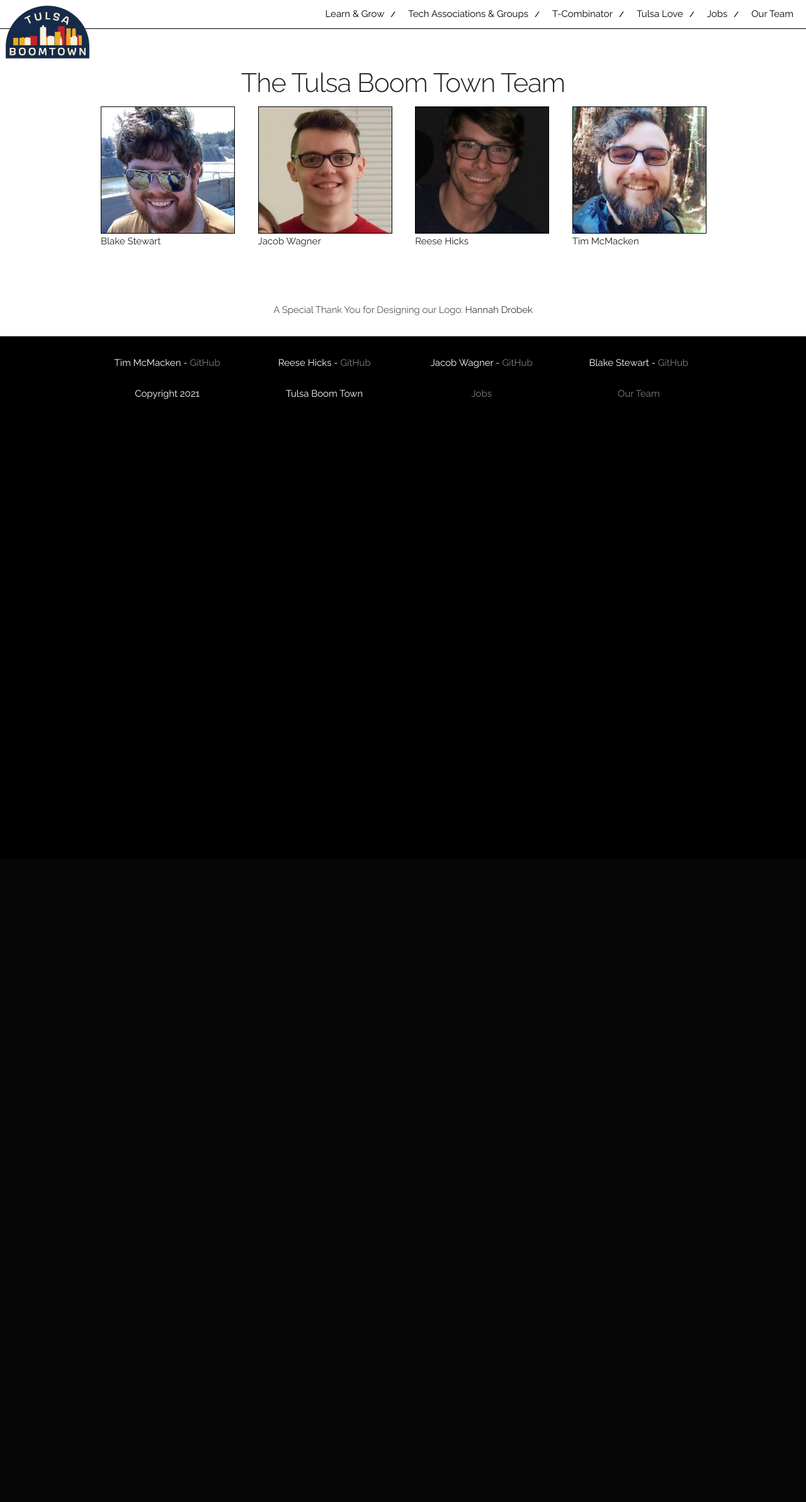
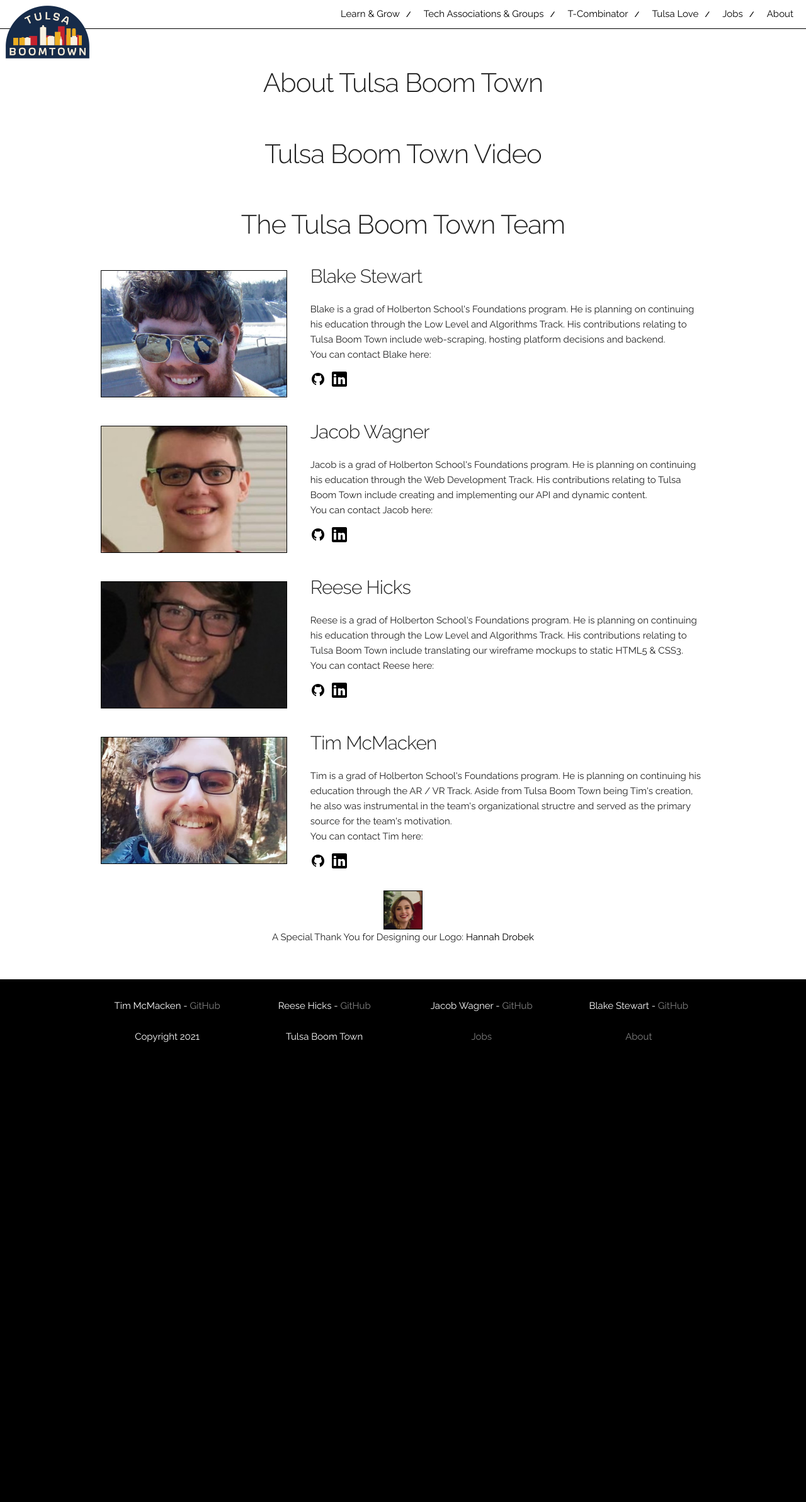
Before and after one commit to TMcMac/TulsaBoomTown, a Flask app: template web_dynamic/templates/aboutUs.html in a window 1280 px wide. Shown: the whole page at 63% size. Before the commit the page ends 634 px from the top, so only its background shows below. Run offline with Flask 2, Linux system fonts and the light colour scheme; the template is opened without the code that fills it, so the values that code supplies are empty.

Commit message:
all htmls/  2 images/ 2 css

```diff
--- a/web_dynamic/templates/aboutUs.html
+++ b/web_dynamic/templates/aboutUs.html
@@ -5,7 +5,7 @@
   <!-- Basic Page Needs
   –––––––––––––––––––––––––––––––––––––––––––––––––– -->
   <meta charset="utf-8">
-  <title>Our Team</title>
+  <title>About</title>
   <meta name="description" content="The About Us Page, or, Our Team Page">
   <meta name="author" content="Reese Hicks">
 
@@ -38,7 +38,7 @@
   <header>
     <nav class="navigation">
       <ul>
-        <li class="navigation"><a href="./aboutUs.html">Our Team</a></li>
+        <li class="navigation"><a href="./aboutUs.html">About</a></li>
         <li class="navigation"><a href="./jobs.html"><div class="slash">Jobs</div></a></li>
         <li class="navigation"><a href="./index.html"><div class="slash">Tulsa Love</div></a></li>
         <li class="navigation"><a href="./index.html"><div class="slash">T-Combinator</div></a></li>
@@ -56,41 +56,123 @@
     </section>
   </a>
 
-  <!-- Carousel / Tech Co's in Tulsa
+  <!-- About
+  –––––––––––––––––––––––––––––––––––––––––––––––––– -->
+  <div class="container">
+    <h2 class="centered">About Tulsa Boom Town</h2>
+  </div><!--container-->
+
+  <!-- Video
+  –––––––––––––––––––––––––––––––––––––––––––––––––– -->
+  <div class="container">
+    <h2 class="centered">Tulsa Boom Town Video</h2>
+  </div><!--container-->
+
+  <!-- Tulsa Boom Town Team
   –––––––––––––––––––––––––––––––––––––––––––––––––– -->
   <div class="container">
     <h2 class="centered">The Tulsa Boom Town Team</h2>
   </div><!--container-->
 
-  <div class="container">
+  <!--Blake-->
+  <div class="container marginTop35">
     <div class="row">
 
-      <section class="three columns">
+      <section class="four columns">
         <div class="headshotBox--Blake"></div><!--carousel-box-->
-        <p>Blake Stewart</p>
       </section>
 
-      <section class="three columns">
-        <div class="headshotBox--Jacob"></div><!--carousel-box-->
-        <p>Jacob Wagner</p>
-      </section>
-
-      <section class="three columns">
-        <div class="headshotBox--Reese"></div><!--carousel-box-->
-        <p>Reese Hicks</p>
-      </section>
-
-      <section class="three columns">
-        <div class="headshotBox--Tim"></div><!--carousel-box-->
-        <p>Tim McMacken</p>
+      <section class="eight columns">
+        <h4>Blake Stewart</h4>
+        <p class="noMargin">Blake is a grad of Holberton School's Foundations program.  He is planning on continuing his education through the Low Level and Algorithms Track.  His contributions relating to Tulsa Boom Town include web-scraping, hosting platform decisions and backend.</p>
+        <p class="marginBottom1rem">You can contact Blake here:</p>
+        <a href="http://github.com/Acochisse" target="_blank">
+          <div class="github-icon"></div>
+        </a>
+        <a href="http://linkedin.com" target="_blank">
+          <div class="linkedIn-icon"></div>
+        </a>
       </section>
 
     </div><!--row-->
-  </div><!--container-->
+  </div><!--container marginTop35-->
 
-  <div class="container">
-    <h6 class="centered">A Special Thank You for Designing our Logo: <a href="hannahdrobek.myportfolio.com">Hannah Drobek</a></h6>
-  </div><!--container-->
+  <!--Jacob-->
+  <div class="container marginTop35">
+    <div class="row">
+
+      <section class="four columns">
+        <div class="headshotBox--Jacob"></div><!--carousel-box-->
+      </section>
+
+      <section class="eight columns">
+        <h4>Jacob Wagner</h4>
+        <p class="noMargin">Jacob is a grad of Holberton School's Foundations program.  He is planning on continuing his education through the Web Development Track.  His contributions relating to Tulsa Boom Town include creating and implementing our API and dynamic content.</p>
+        <p class="marginBottom1rem">You can contact Jacob here:</p>
+        <a href="http://github.com/JwowSquared" target="_blank">
+          <div class="github-icon"></div>
+        </a>
+        <a href="http://linkedin.com" target="_blank">
+          <div class="linkedIn-icon"></div>
+        </a>
+      </section>
+
+    </div><!--row-->
+  </div><!--container marginTop35-->
+
+<!--Reese-->
+<div class="container marginTop35">
+  <div class="row">
+
+      <section class="four columns">
+        <div class="headshotBox--Reese"></div><!--carousel-box-->
+      </section>
+
+      <section class="eight columns">
+        <h4>Reese Hicks</h4>
+        <p class="noMargin">Reese is a grad of Holberton School's Foundations program.  He is planning on continuing his education through the Low Level and Algorithms Track.  His contributions relating to Tulsa Boom Town include translating our wireframe mockups to static HTML5 & CSS3.</p>
+        <p class="marginBottom1rem">You can contact Reese here:</p>
+        <a href="http://github.com/dreeseh" target="_blank">
+          <div class="github-icon"></div>
+        </a>
+        <a href="http://linkedin.com" target="_blank">
+          <div class="linkedIn-icon"></div>
+        </a>
+      </section>
+
+  </div><!--row-->
+</div><!--container marginTop35-->
+
+<!--Tim-->
+<div class="container marginTop35">
+  <div class="row">
+
+      <section class="four columns">
+        <div class="headshotBox--Tim"></div><!--carousel-box-->
+      </section>
+
+      <section class="eight columns">
+        <h4>Tim McMacken</h4>
+        <p class="noMargin">Tim is a grad of Holberton School's Foundations program.  He is planning on continuing his education through the AR / VR Track.  Aside from Tulsa Boom Town being Tim's creation, he also was instrumental in the team's organizational structre and served as the primary source for the team's motivation.</p>
+        <p class="marginBottom1rem">You can contact Tim here:</p>
+        <a href="http://github.com/TMcMac" target="_blank">
+          <div class="github-icon"></div>
+        </a>
+        <a href="http://linkedin.com" target="_blank">
+          <div class="linkedIn-icon"></div>
+        </a>
+      </section>
+
+  </div><!--row-->
+</div><!--container marginTop35-->
+
+<!--Hannah-->
+<div class="container marginTop35">
+  <div class="row">
+    <div class="headshotBox--Hannah"></div>
+    <p class="centered-only">A Special Thank You for Designing our Logo: <a href="hannahdrobek.myportfolio.com" target="_blank">Hannah Drobek</a></p>
+  </div><!--row-->
+</div><!--container-->
 
   <!-- Footer
   –––––––––––––––––––––––––––––––––––––––––––––––––– -->
@@ -125,8 +207,8 @@
 
           <div class="three columns"><p>Copyright 2021</p></div>
           <div class="three columns"><p>Tulsa Boom Town</p></div>
-          <div class="three columns"><p><a href="#">Jobs</a></p></div>
-          <div class="three columns"><p><a href="./aboutUs.html">Our Team</a></p></div>
+          <div class="three columns"><p><a href="./jobs.html">Jobs</a></p></div>
+          <div class="three columns"><p><a href="./aboutUs.html">About</a></p></div>
 
         </section>
       </div><!--row-->
--- a/web_dynamic/templates/index.html
+++ b/web_dynamic/templates/index.html
@@ -44,7 +44,7 @@
   <header>
     <nav class="navigation">
       <ul>
-        <li class="navigation"><a href="./aboutUs.html">Our Team</a></li>
+        <li class="navigation"><a href="./aboutUs.html">About</a></li>
         <li class="navigation"><a href="./jobs.html"><div class="slash">Jobs</div></a></li>
         <li class="navigation"><a href="#tulsaOffer"><div class="slash">Tulsa Love</div></a></li>
         <li class="navigation"><a href="#tCombinator"><div class="slash">T-Combinator</div></a></li>
@@ -370,8 +370,8 @@
 
           <div class="three columns"><p>Copyright 2021</p></div>
           <div class="three columns"><p>Tulsa Boom Town</p></div>
-          <div class="three columns"><p><a href="#">Jobs</a></p></div>
-          <div class="three columns"><p><a href="./aboutUs.html">Our Team</a></p></div>
+          <div class="three columns"><p><a href="./jobs.html">Jobs</a></p></div>
+          <div class="three columns"><p><a href="./aboutUs.html">About</a></p></div>
 
         </section>
       </div><!--row-->
--- a/web_dynamic/templates/jobs.html
+++ b/web_dynamic/templates/jobs.html
@@ -45,7 +45,7 @@
   <header>
     <nav class="navigation">
       <ul>
-        <li class="navigation"><a href="./aboutUs.html">Our Team</a></li>
+        <li class="navigation"><a href="./aboutUs.html">About</a></li>
         <li class="navigation"><a href="./jobs.html"><div class="slash">Jobs</div></a></li>
         <li class="navigation"><a href="./index.html"><div class="slash">Tulsa Love</div></a></li>
         <li class="navigation"><a href="./index.html"><div class="slash">T-Combinator</div></a></li>
@@ -140,8 +140,8 @@
 
           <div class="three columns"><p>Copyright 2021</p></div>
           <div class="three columns"><p>Tulsa Boom Town</p></div>
-          <div class="three columns"><p><a href="#">Jobs</a></p></div>
-          <div class="three columns"><p><a href="./aboutUs.html">Our Team</a></p></div>
+          <div class="three columns"><p><a href="./jobs.html">Jobs</a></p></div>
+          <div class="three columns"><p><a href="./aboutUs.html">About</a></p></div>
 
         </section>
       </div><!--row-->
--- a/web_dynamic/templates/styles/custom.css
+++ b/web_dynamic/templates/styles/custom.css
@@ -8,6 +8,7 @@
 - Image Holder
 - Boxes
 - Headshot Boxes
+- icon links
 - Footer
 */
 
@@ -35,7 +36,7 @@
 }
 
 .centered-only {
-    text-align: centered;
+    text-align: center;
 }
 
 .textbox {
@@ -72,7 +73,18 @@
     margin-top: 35px;
 }
 
+.noMargin {
+    margin: 0px;
+}
 
+.marginBottom1rem {
+    margin-bottom: 1rem;
+}
+
+.middle {
+    vertical-align: middle;
+    margin: auto;
+}
 /* Navigation
 –––––––––––––––––––––––––––––––––––––––––––––––––– */
 .navigation {
@@ -282,7 +294,7 @@
 
     background-position: center;
     background-image: url(../images/headshot--blake.jpeg);
-    background-size: 100%;
+    background-size: cover;
     background-repeat: no-repeat;
 }
 
@@ -295,7 +307,7 @@
 
     background-position: center;
     background-image: url(../images/headshot--jacob.jpg);
-    background-size: 100%;
+    background-size: cover;
     background-repeat: no-repeat;
 }
 
@@ -308,7 +320,7 @@
 
     background-position: center;
     background-image: url(../images/headshot--reese.jpeg);
-    background-size: 100%;
+    background-size: cover;
     background-repeat: no-repeat;
 }
 
@@ -321,8 +333,41 @@
 
     background-position: center;
     background-image: url(../images/headshot--tim.png);
-    background-size: 100%;
+    background-size: cover;
     background-repeat: no-repeat;
+}
+
+.headshotBox--Hannah {
+    width: 60px;
+    height: 60px;
+    margin: auto;
+    border: 1px black solid;
+    background-color: rgb(155, 155, 155);
+
+    background-position: center;
+    background-image: url(../images/headshot--hannah.jpg);
+    background-size: cover;
+    background-repeat: no-repeat;
+}
+
+/* icon links
+–––––––––––––––––––––––––––––––––––––––––––––––––– */
+.github-icon {
+    width: 24px;
+    height: 24px;
+    background-image: url(../images/icons8-github-24.png);
+    background-size: cover;
+    float: left;
+    margin: 5px 10px 0 0;
+}
+
+.linkedIn-icon {
+    width: 24px;
+    height: 24px;
+    background-image: url(../images/icons8-linkedin-24.png);
+    background-size: cover;
+    float:left;
+    margin: 5px 0 0 0;
 }
 
 /* Footer
--- a/web_dynamic/templates/styles/skeleton.css
+++ b/web_dynamic/templates/styles/skeleton.css
@@ -171,7 +171,7 @@
 input[type="reset"],
 input[type="button"] {
   display: inline-block;
-  height: 38px;
+  height: 100%;
   padding: 0 30px;
   color: #555;
   text-align: center;
```
Also changed, not shown: web_dynamic/templates/images/icons8-github-24.png (added), web_dynamic/templates/images/icons8-linkedin-24.png (added).
